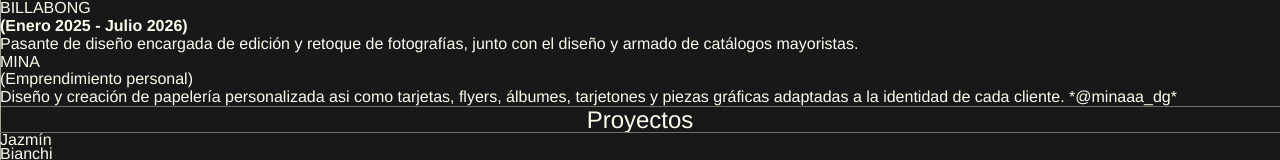
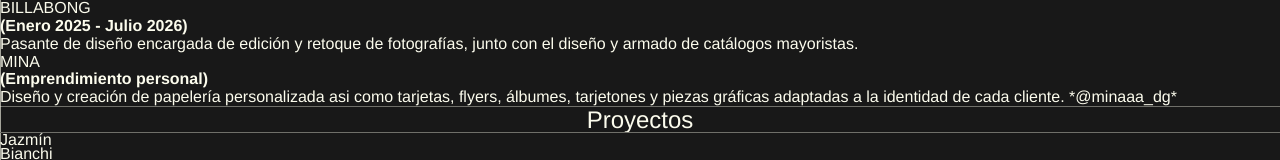
Before and after one commit to Juanii10/portfolio-Jazmin_Bianchi, a React (Vite) app: page / in a window 1280 px wide. Shown: the part 534-694 px from the top of the page. Built offline with nearby package versions, Linux system fonts and the light colour scheme; a web font is replaced by a local one.

Commit message:
Sobre Jaz: "(Emprendimiento personal)" en negrita como las demás fechas

```diff
--- a/src/pages/Home.jsx
+++ b/src/pages/Home.jsx
@@ -150,7 +150,7 @@ export default function Home() {
               </article>
               <article>
                 <h4>Mina</h4>
-                <p className="periodo periodo--normal">{t('(Emprendimiento personal)', '(Personal venture)')}</p>
+                <p className="periodo">{t('(Emprendimiento personal)', '(Personal venture)')}</p>
                 <p>
                   {t(
                     'Diseño y creación de papelería personalizada asi como tarjetas, flyers, álbumes, tarjetones y piezas gráficas adaptadas a la identidad de cada cliente. *@minaaa_dg*',
--- a/src/styles.css
+++ b/src/styles.css
@@ -1227,10 +1227,6 @@ ul {
   font-weight: 700;
   font-size: 16u;
   line-height: 1.1;
-}
-
-.experiencia .periodo--normal {
-  font-weight: 400;
 }
 
 .proyectos {
```
